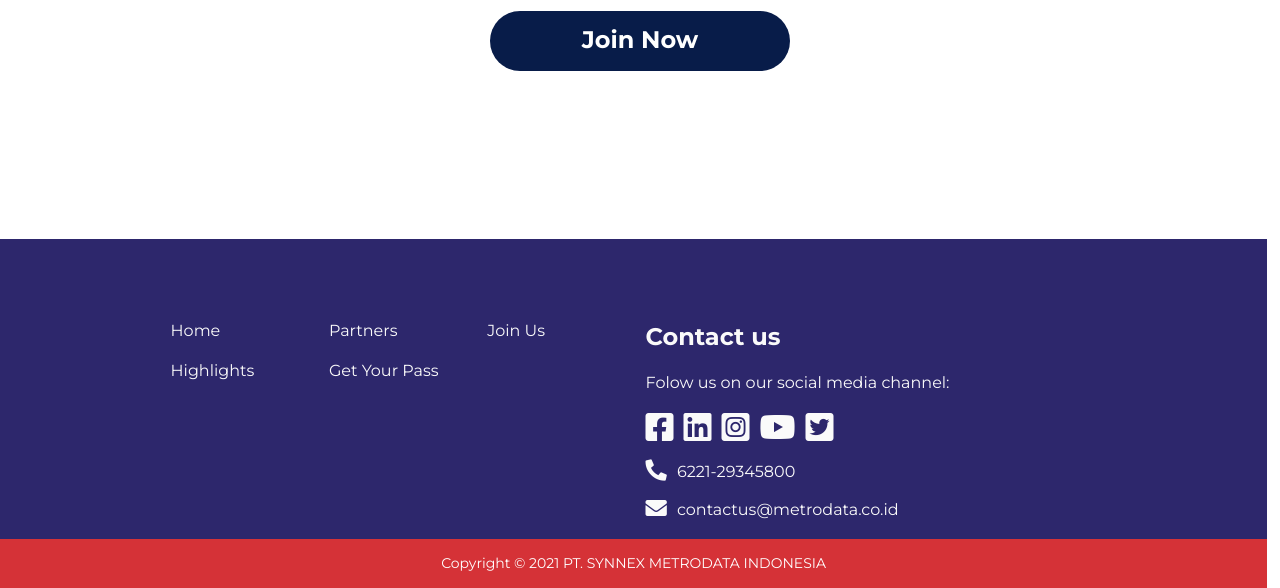
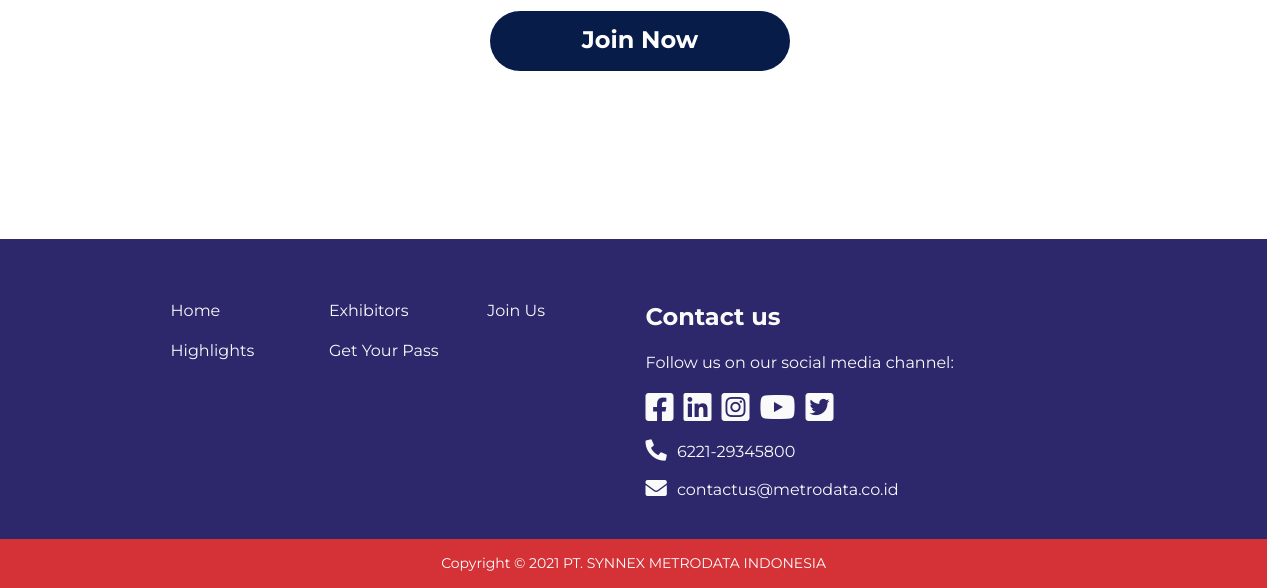
Before and after one commit to oneight2/nexworld, a Node server app: page / in a window 1280 px wide. Shown: the part 4760-5348 px from the top of that part. Run offline with Node 20, Linux system fonts and the light colour scheme; the page is wider than the window, and the part outside it is not shown; some libraries are stand-ins or nearby versions.

Commit message:
revision 5

```diff
--- a/views/css/custom.css
+++ b/views/css/custom.css
@@ -418,7 +418,7 @@ li {
 }
 
 .contact-content {
-    padding-top: 10vh;
+    padding-top: 60px;
 }
 
 #formadminlogin {
--- a/views/index.ejs
+++ b/views/index.ejs
@@ -476,7 +476,7 @@ Explore the hall, booth, and a tons of event, webinar, and talkshows now.</p>
                 <div class="col-lg-5 offset-lg-1">
                     <div class="row">
                         <div class="col-lg-4"><a class="text-center" href="#home-section">Home</a></div>
-                        <div class="col-lg-4"><a href="#partners-section">Partners</a></div>
+                        <div class="col-lg-4"><a href="#partners-section">Exhibitors</a></div>
                         <div class="col-lg-4"><a href="#contact-section">Join Us</a></div>
                     </div>
                     <div class="row mt-3">
@@ -488,7 +488,7 @@ Explore the hall, booth, and a tons of event, webinar, and talkshows now.</p>
                     <p class="big-title">
                         Contact us
                     </p>
-                    <p>Folow us on our social media channel:</p>
+                    <p>Follow us on our social media channel:</p>
                     <ul class="contact-us-socmed">
                         <li>
                             <div class="d-flex flex-row">
--- a/views/layouts/defaultlayout.ejs
+++ b/views/layouts/defaultlayout.ejs
@@ -58,7 +58,7 @@
             </li>
             -->
             <li class="nav-item">
-                <a class="nav-link" href="#partners-section">Partners</a>
+                <a class="nav-link" href="#partners-section">Exhibitors</a>
             </li>
             <li class="nav-item">
                 <a class="nav-link" href="#pass-section">Get Your Pass</a>
```
Also changed, not shown: views/virtual.ejs (+5 -2 lines).
